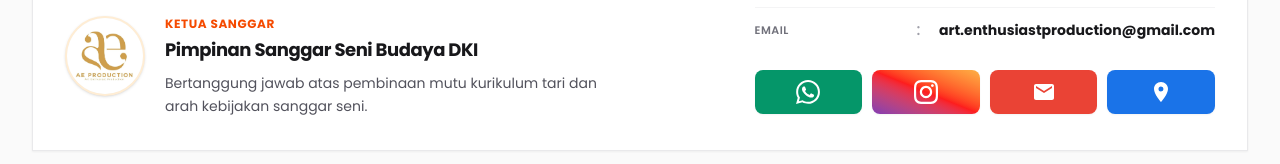
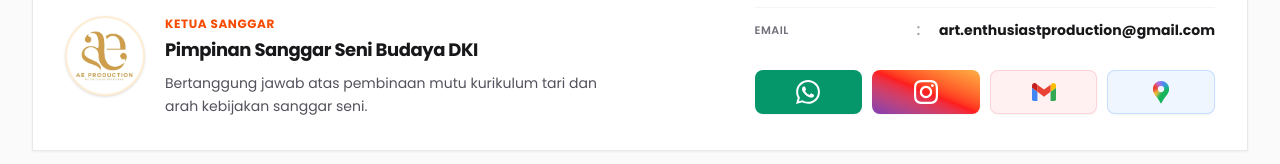
Before and after one commit to heruchandra/katalog-budaya-dki, a Next.js app: page /sanggar/1 in a window 1280 px wide. Shown: the part 213-377 px from the top of the page. Built offline with nearby package versions, Linux system fonts and the light colour scheme; no server answers; the database is empty.

Commit message:
style: restore original multi-color Gmail and Maps logos with soft tinted backgrounds

```diff
--- a/src/app/sanggar/[id]/SanggarDetailClient.tsx
+++ b/src/app/sanggar/[id]/SanggarDetailClient.tsx
@@ -279,8 +279,9 @@ export default function SanggarDetailClient({ sanggar }: { sanggar: SanggarDetai
 
               {/* Icon-only contact tiles, one full-width row in this order: WhatsApp, Instagram, Gmail,
                   YouTube, Google Maps. Gmail / YouTube / Maps only appear when the data exists, and the
-                  row always has as many columns as tiles shown. Every tile is a solid brand colour with a white
-                  mark, with the same size, corners and hover. */}
+                  row always has as many columns as tiles shown. All tiles share size and corners; WhatsApp,
+                  Instagram and YouTube are solid brand colours with a white mark, while Gmail and Maps keep their
+                  multi-colour logos on a soft tint of their brand colour. */}
               <div className={`grid ${
                 ({ 2: "grid-cols-2", 3: "grid-cols-3", 4: "grid-cols-4", 5: "grid-cols-5" } as Record<number, string>)[
                   2 + (sanggar.kontak?.email ? 1 : 0) + (sanggar.youtubeUrl ? 1 : 0) + (mapsSearchUrl ? 1 : 0)
@@ -338,11 +339,15 @@ export default function SanggarDetailClient({ sanggar }: { sanggar: SanggarDetai
                     href={`mailto:${sanggar.kontak.email}`}
                     title="Email"
                     aria-label="Email"
-                    className="bg-[#EA4335] text-white h-11 w-full flex items-center justify-center rounded-lg shadow-xs transition-opacity hover:opacity-90"
+                    className="bg-rose-50 border border-rose-200/80 hover:bg-rose-100 h-11 w-full flex items-center justify-center rounded-lg shadow-xs transition-colors"
                   >
-                    {/* White envelope on Google red */}
-                    <svg className="w-5 h-5 sm:w-6 sm:h-6 shrink-0 fill-current" viewBox="0 0 24 24" aria-hidden="true">
-                      <path d="M20 4H4c-1.1 0-1.99.9-1.99 2L2 18c0 1.1.9 2 2 2h16c1.1 0 2-.9 2-2V6c0-1.1-.9-2-2-2zm0 4-8 5-8-5V6l8 5 8-5v2z" />
+                    {/* Official multi-colour Gmail logo (2020) */}
+                    <svg className="w-5 h-5 sm:w-6 sm:h-6 shrink-0" viewBox="52 42 88 66" xmlns="http://www.w3.org/2000/svg" aria-hidden="true">
+                      <path fill="#4285F4" d="M58 108h14V74L52 59v43c0 3.32 2.69 6 6 6" />
+                      <path fill="#34A853" d="M120 108h14c3.32 0 6-2.69 6-6V59l-20 15" />
+                      <path fill="#FBBC04" d="M120 48v26l20-15v-8c0-7.42-8.47-11.65-14.4-7.2" />
+                      <path fill="#EA4335" d="M72 74V48l24 18 24-18v26L96 92" />
+                      <path fill="#C5221F" d="M52 51v8l20 15V48l-5.6-4.2c-5.94-4.45-14.4-.22-14.4 7.2" />
                     </svg>
                   </a>
                 )}
@@ -363,7 +368,7 @@ export default function SanggarDetailClient({ sanggar }: { sanggar: SanggarDetai
                   </a>
                 )}
 
-                {/* Google Maps Button (white location pin on Google Maps blue) */}
+                {/* Google Maps Button (rainbow-ring pin: blurred colour wedges clipped to a pin with a hole) */}
                 {mapsSearchUrl && (
                   <a
                     href={mapsSearchUrl}
@@ -371,10 +376,32 @@ export default function SanggarDetailClient({ sanggar }: { sanggar: SanggarDetai
                     rel="noopener noreferrer"
                     title="Google Maps"
                     aria-label="Google Maps"
-                    className="bg-[#1A73E8] text-white h-11 w-full flex items-center justify-center rounded-lg shadow-xs transition-opacity hover:opacity-90"
+                    className="bg-blue-50 border border-blue-200/80 hover:bg-blue-100 h-11 w-full flex items-center justify-center rounded-lg shadow-xs transition-colors"
                   >
-                    <svg className="w-5 h-5 sm:w-6 sm:h-6 shrink-0 fill-current" viewBox="0 0 24 24" aria-hidden="true">
-                      <path d="M12 2C8.13 2 5 5.13 5 9c0 5.25 7 13 7 13s7-7.75 7-13c0-3.87-3.13-7-7-7zm0 9.5a2.5 2.5 0 1 1 0-5 2.5 2.5 0 0 1 0 5z" />
+                    {/* One step larger than the other icons: the pin only fills ~60% of its 24px box, so at the
+                        same size it reads visibly smaller than the solid WhatsApp/YouTube marks */}
+                    <svg className="w-6 h-6 sm:w-7 sm:h-7 shrink-0" viewBox="0 0 24 24" xmlns="http://www.w3.org/2000/svg" aria-hidden="true">
+                      <defs>
+                        <clipPath id="gmaps-pin-clip">
+                          <path
+                            clipRule="evenodd"
+                            d="M12 2.5a7 7 0 0 0-7 7c0 3.2 2.6 6 4.5 8.4 1 1.3 1.7 2.6 2 3.6a.55.55 0 0 0 1 0c.3-1 1-2.3 2-3.6 1.9-2.4 4.5-5.2 4.5-8.4a7 7 0 0 0-7-7ZM12 6.8a2.7 2.7 0 1 1 0 5.4 2.7 2.7 0 1 1 0-5.4Z"
+                          />
+                        </clipPath>
+                        <filter id="gmaps-pin-blur" x="-50%" y="-50%" width="200%" height="200%">
+                          <feGaussianBlur stdDeviation="1.3" />
+                        </filter>
+                      </defs>
+                      <g clipPath="url(#gmaps-pin-clip)">
+                        <g filter="url(#gmaps-pin-blur)">
+                          <path fill="#A56CE8" d="M12 9.5L1.72 -2.76A16 16 0 0 1 12.00 -6.50Z" />
+                          <path fill="#4285F4" d="M12 9.5L12.00 -6.50A16 16 0 0 1 23.31 -1.81Z" />
+                          <path fill="#12A4B6" d="M12 9.5L23.31 -1.81A16 16 0 0 1 27.76 6.72Z" />
+                          <path fill="#14B35A" d="M12 9.5L27.76 6.72A16 16 0 0 1 2.82 22.61Z" />
+                          <path fill="#F6C21B" d="M12 9.5L2.82 22.61A16 16 0 0 1 -2.50 16.26Z" />
+                          <path fill="#EA4335" d="M12 9.5L-2.50 16.26A16 16 0 0 1 1.72 -2.76Z" />
+                        </g>
+                      </g>
                     </svg>
                   </a>
                 )}
```
